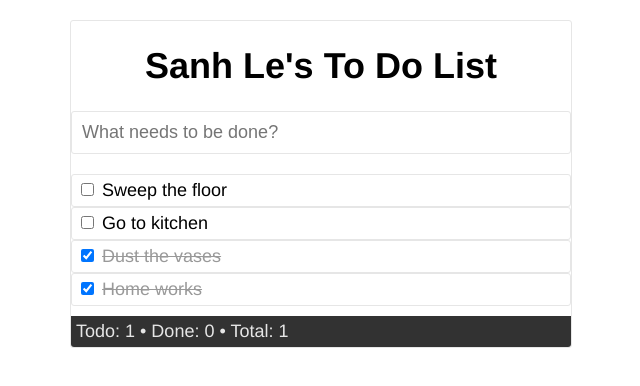
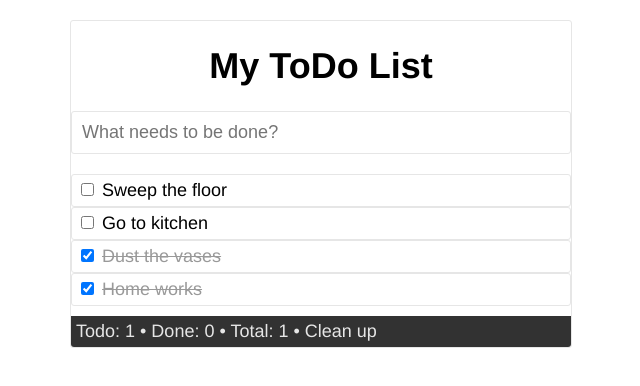
Before and after one commit to lvsanh/Project1-todo, a plain HTML site: page index.html in a window 1280 px wide. Shown: the whole page, without its empty margins (319-959 px from the left). Drawn offline with Linux system fonts and the light colour scheme.

Commit message:
Cleanup completed todos link

```diff
--- a/index.html
+++ b/index.html
@@ -3,7 +3,7 @@
 
 <head>
     <meta charset="utf-8">
-    <title>Sanh Le's To Do List</title>
+    <title>My ToDo List</title>
     <style>
         body {
       font-family: Helvetica, Arial, sans-serif;
@@ -79,7 +79,7 @@
 
 <body>
     <div class="container">
-        <h1>Sanh Le's To Do List</h1>
+        <h1>My ToDo List</h1>
 
         <form onsubmit="submitTodo(); return false">
             <input type="text" id="new-todo" placeholder="What needs to be done?">
@@ -106,7 +106,10 @@
         <div class="footer">
             Todo: <span id="todo-count">1</span> •
             Done: <span id="completed-count">0</span> •
-            Total: <span id="total-count">1</span>
+            Total: <span id="total-count">1</span> •
+
+            <!-- link to clean up todos that are done -->
+            <a href="#" onclick="cleanUpDoneTodos(); return false">Clean up</a>
         </div>
     </div>
 
@@ -194,6 +197,19 @@
 
         }
 
+        //clean up the done todos when we click the link
+        function cleanUpDoneTodos() {
+            var list = document.getElementById("todolist");
+            var doneItems = document.getElementsByClassName("completed");
+
+            // Reverse loop through the done todo items so we can remove them without changing the index of the remaining items when we remove them
+            for (var i = doneItems.length; i > 0; i--) {
+                list.removeChild(doneItems[i - 1]);
+            }
+
+            //   updateCounters();
+        }
+
     </script>
 </body>
 
```
